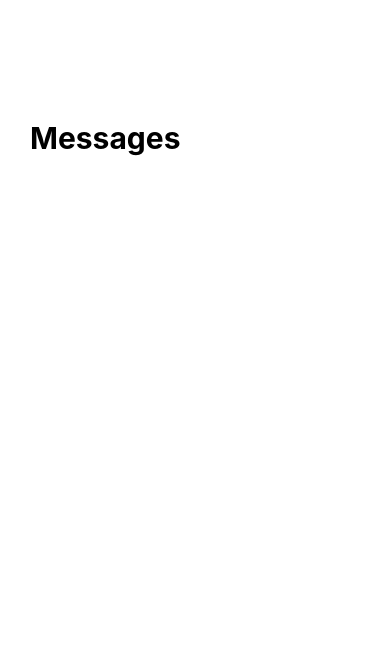
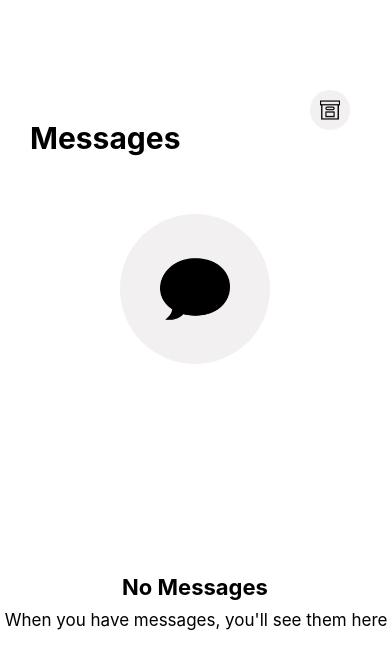
Before and after one commit to lloyd-saclot/expo-mod-lab, a React Native app: screen / in a window 390 px wide. Shown: the top 668 px of the page. Built offline with nearby package versions, Linux system fonts and the light colour scheme.

Commit message:
Added icons and middle message

```diff
--- a/App.tsx
+++ b/App.tsx
@@ -1,5 +1,8 @@
 import { StatusBar } from 'expo-status-bar';
-import { StyleSheet, Text, View } from 'react-native';
+import { StyleSheet, Text, View, TouchableOpacity, Image } from 'react-native';
+
+import iconImage from './assets/box.png';
+import messageImage from './assets/speech-bubble.png';
 
 export default function App() {
   return (
@@ -16,8 +19,22 @@ export default function App() {
       <Text style={styles.message}>Messages</Text>
 
 
+      <TouchableOpacity style={styles.iconButton}>
+        <View style={styles.iconBackground}>
+          <Image source={iconImage} style={{ width: 20, height: 20 }} />
+        </View>
+      </TouchableOpacity>
 
 
+      <View style={styles.messageiconBackground}>
+          <Image source={messageImage} style={{ width: 70, height: 70 }} />
+      </View>
+
+      <Text style={styles.middleTitle}>No Messages</Text>
+      <Text style={styles.middleText}> When you have messages, you'll see them here  </Text>
+
+
+      <Text></Text>
 
 
 
@@ -44,4 +61,41 @@ const styles = StyleSheet.create({
     fontWeight: 'bold',
     fontSize: 30,
   },
+
+  middleTitle: {
+    fontWeight: 'bold',
+    fontSize: 22,
+    paddingTop: 210,
+  },
+
+  middleText: {
+    paddingTop: 10,
+    fontSize: 17,
+  },
+
+  iconButton: {
+    position: 'absolute',
+    top: 10,
+    right: 10,
+    paddingTop: 80,
+    paddingRight: 30,
+  },
+
+  iconBackground: {
+    backgroundColor: '#f2f0f0',
+    borderRadius: 50,
+    width: 40,
+    height: 40,
+    alignItems: 'center',
+    justifyContent: 'center',
+  },
+
+  messageiconBackground: {
+    backgroundColor: '#f2f0f0',
+    borderRadius: 150,
+    width: 150,
+    height: 150,
+    alignItems: 'center',
+    justifyContent: 'center',
+  }
 });
```
Also changed, not shown: assets/box.png (added), assets/speech-bubble.png (added).
